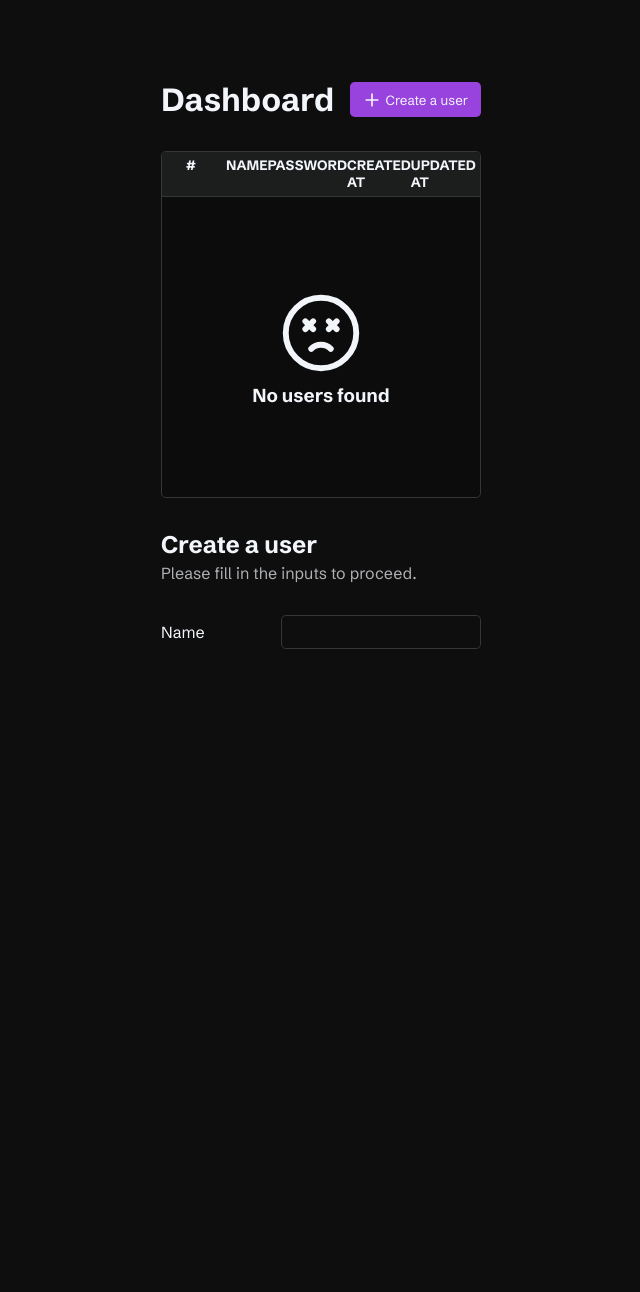
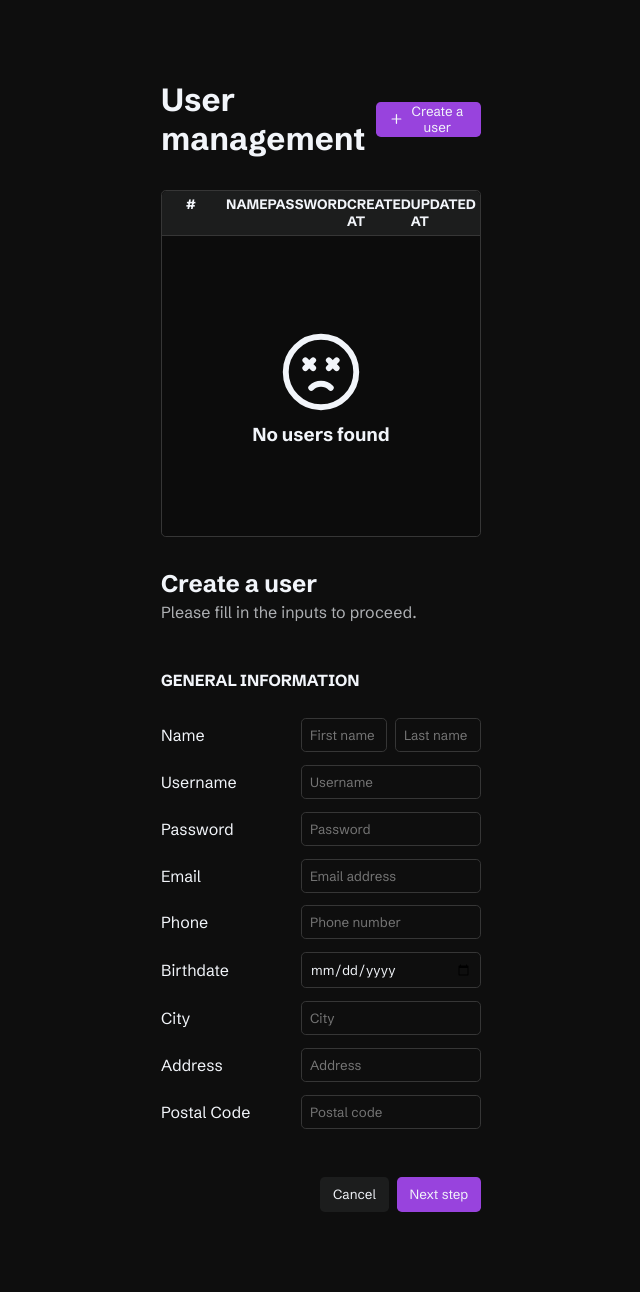
Before and after one commit to notansjwmember/midterm_oop, a PHP site: page / in a window 1280 px wide. Shown: the whole page, without its empty margins (319-959 px from the left). Before the commit the page ends 649 px from the top, so only its background shows below. Run offline with PHP 8.4, Linux system fonts and the light colour scheme; data that the repository does not hold is empty.

Commit message:
refactor: form update

```diff
--- a/api/users.php
+++ b/api/users.php
@@ -6,7 +6,7 @@ header("Content-Type: application/json");
 $method = $_SERVER['REQUEST_METHOD'];
 
 if ($method == "GET") {
-  $query = "SELECT * from users ORDER BY id DESC";
+  $query = "SELECT * from users ORDER BY user_id DESC";
   $result = mysqli_query($conn, $query);
 
   if (!$result) {
--- a/index.php
+++ b/index.php
@@ -7,13 +7,13 @@ include_once "./config/db.php";
 <head>
   <meta charset="UTF-8">
   <meta name="viewport" content="width=device-width, initial-scale=1.0">
-  <title>Dashboard | Narnia</title>
+  <title>User management | Narnia</title>
   <link rel="stylesheet" href="/styles/global.css">
 </head>
 
 <body>
   <div class="header">
-    <h1>Dashboard</h1>
+    <h1>User management</h1>
     <button type="button" class="primary-button icon-label">
       <svg xmlns="http://www.w3.org/2000/svg" width="20" height="20" viewBox="0 0 24 24" fill="none" stroke="currentColor" stroke-width="2" stroke-linecap="round" stroke-linejoin="round" class="icon icon-tabler icons-tabler-outline icon-tabler-plus">
         <path stroke="none" d="M0 0h24v24H0z" fill="none" />
@@ -44,12 +44,56 @@ include_once "./config/db.php";
       <h2>Create a user</h2>
       <p style="opacity: 0.7;">Please fill in the inputs to proceed.</p>
     </div>
-    <form action="">
+    <form id="gen_info_form">
+      <h3 class="sub-title">General information</h3>
       <div class="form-input">
-        <p>Name</p>
-        <input type="text">
+        <label for="name">Name</label>
+        <div class="flex">
+          <input type="text" name="first_name" placeholder="First name">
+          <input type="text" name="last_name" placeholder="Last name">
+        </div>
+      </div>
+      <div class="form-input">
+        <label for="username">Username</label>
+        <input type="text" name="username" placeholder="Username">
+      </div>
+      <div class="form-input">
+        <label for="password">Password</label>
+        <input type="text" name="password" placeholder="Password">
+      </div>
+      <div class="form-input">
+        <label for="email">Email</label>
+        <input type="email" name="email" placeholder="Email address">
+      </div>
+      <div class="form-input">
+        <label for="phone">Phone</label>
+        <input type="tel" name="phone" placeholder="Phone number">
+      </div>
+      <div class="form-input">
+        <label for="birthdate">Birthdate</label>
+        <input type="date" name="birthdate">
+      </div>
+      <div class="form-input">
+        <label for="city">City</label>
+        <input type="text" name="city" placeholder="City">
+      </div>
+      <div class="form-input">
+        <label for="address">Address</label>
+        <input type="text" name="address" placeholder="Address">
+      </div>
+      <div class="form-input">
+        <label for="postal_code">Postal Code</label>
+        <input type="text" name="postal_code" placeholder="Postal code">
       </div>
     </form>
+    <div class="flex button-container">
+      <button type="button" class="secondary-button">
+        Cancel
+      </button>
+      <button type="submit" class="primary-button">
+        Next step
+      </button>
+    </div>
   </div>
 </body>
 
--- a/package.json
+++ b/package.json
@@ -11,6 +11,7 @@
   "license": "ISC",
   "description": "",
   "dependencies": {
-    "browser-sync": "^3.0.3"
+    "browser-sync": "^3.0.3",
+    "php": "file:"
   }
 }
--- a/styles/global.css
+++ b/styles/global.css
@@ -40,7 +40,8 @@ body {
   border: 1px solid var(--border-line-clr);
 }
 
-.table-header, .table-content {
+.table-header,
+.table-content {
   display: grid;
   grid-template-columns: 40px 1fr 1fr 1fr 1fr 40px;
 }
@@ -63,7 +64,8 @@ body {
   background-color: var(--table-content-bg);
 }
 
-.loader, .empty {
+.loader,
+.empty {
   grid-column: span 6;
   justify-self: center;
 }
@@ -95,27 +97,40 @@ button:hover {
   gap: 0.2rem;
 }
 
+.secondary-button {
+  background-color: var(--table-header-bg);
+  color: var(--foreground);
+}
+
 .primary-button {
   background-color: var(--primary-color);
 }
 
 .popup-container {
+  display: grid;
   min-width: 180px;
   min-height: 200px;
 }
 
-.form-input input {
+input, select, option {
   outline: none;
   background-color: transparent;
   border: 1px solid var(--border-line-clr);
   border-radius: 0.3rem;
   padding: 0.5rem;
+  width: 100%;
+}
+
+form {
+  display: flex;
+  flex-direction: column;
+  gap: 0.8rem;
 }
 
 .popup-container {
   display: flex;
   flex-direction: column;
-  gap: 2rem;
+  gap: 3rem;
 }
 
 .text-container {
@@ -124,8 +139,29 @@ button:hover {
   gap: 0.3rem;
 }
 
+.sub-title {
+  text-transform: uppercase;
+  font-size: 1rem;
+  margin-bottom: 15px;
+}
+
+.line {
+  height: 1px;
+  width: 100%;
+  background-color: var(--border-line-clr);
+}
+
+.flex {
+  display: flex;
+  gap: 0.5rem;
+}
+
+.button-container {
+  align-self: flex-end;
+}
+
 .form-input {
   display: grid;
-  grid-template-columns: minmax(50px, 120px) 1fr;
+  grid-template-columns: minmax(100px, 140px) 1fr;
   align-items: center;
 }
```
Also changed, not shown: users.sql (added, +74 -0 lines), package-lock.json.
